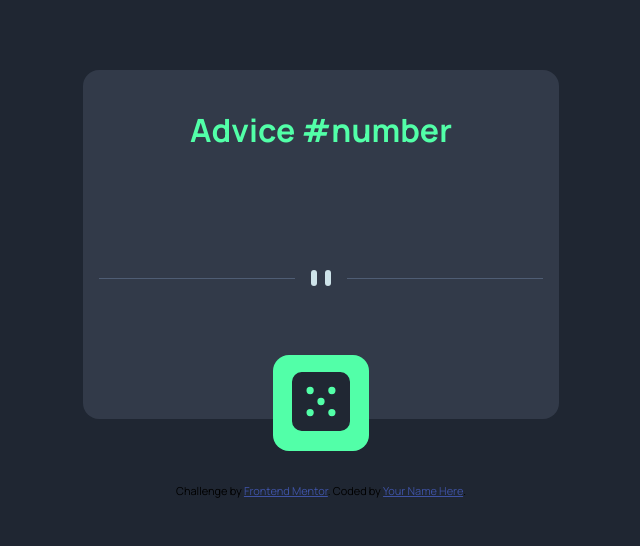
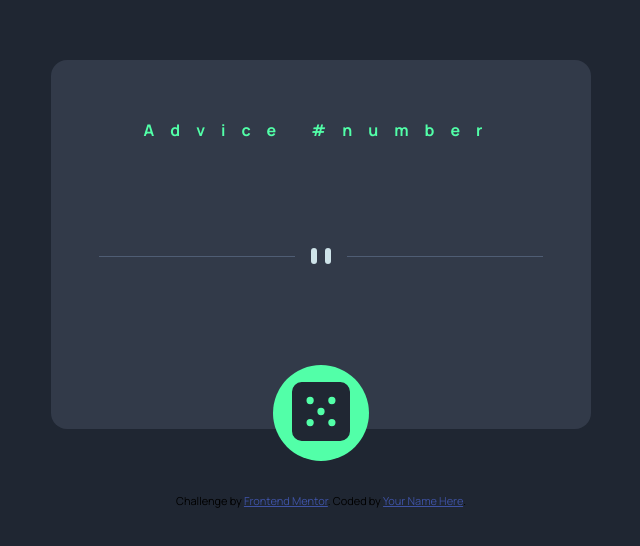
Before and after one commit to wawawoh/advice-generator, a plain HTML site: page index.html in a window 1280 px wide. Shown: the part 124-670 px from the top of the page, without its empty margins (319-959 px from the left). Drawn offline with Linux system fonts and the light colour scheme; no server answers.

Commit message:
fixed font size and padding

```diff
--- a/style.css
+++ b/style.css
@@ -16,7 +16,7 @@ main {
     align-items: center;
     background-color: hsl(217, 19%, 24%);
     gap:1rem;
-    padding:1rem;
+    padding:3rem;
     max-width: 50%;
     border-radius: 1rem;
 }
@@ -26,6 +26,8 @@ p {
     color: white;
 }
 h1 {
+    font-size: 1rem;
+    letter-spacing: 1rem;
     color: hsl(150, 100%, 66%);
 }
 
@@ -40,12 +42,12 @@ h1 {
 button {
 
     position: relative;
-    top:3rem;
+    top:5rem;
     background-color: hsl(150, 100%, 66%);
     border: none;
     width: 6rem;
     aspect-ratio: 1 / 1 ;
-    border-radius: 1rem;
+    border-radius: 4rem;
     cursor: pointer;
 }
 button:hover {
```
